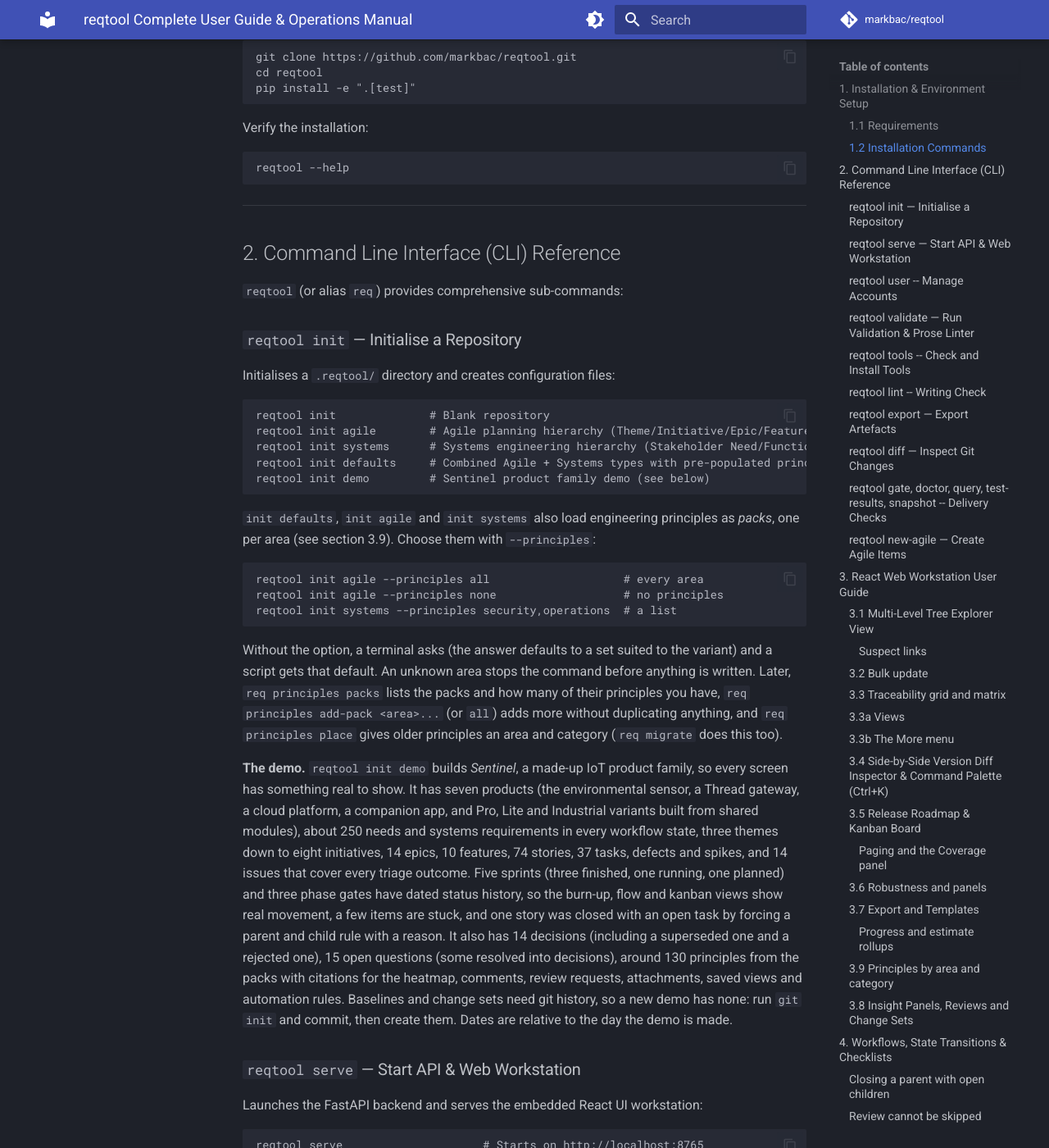
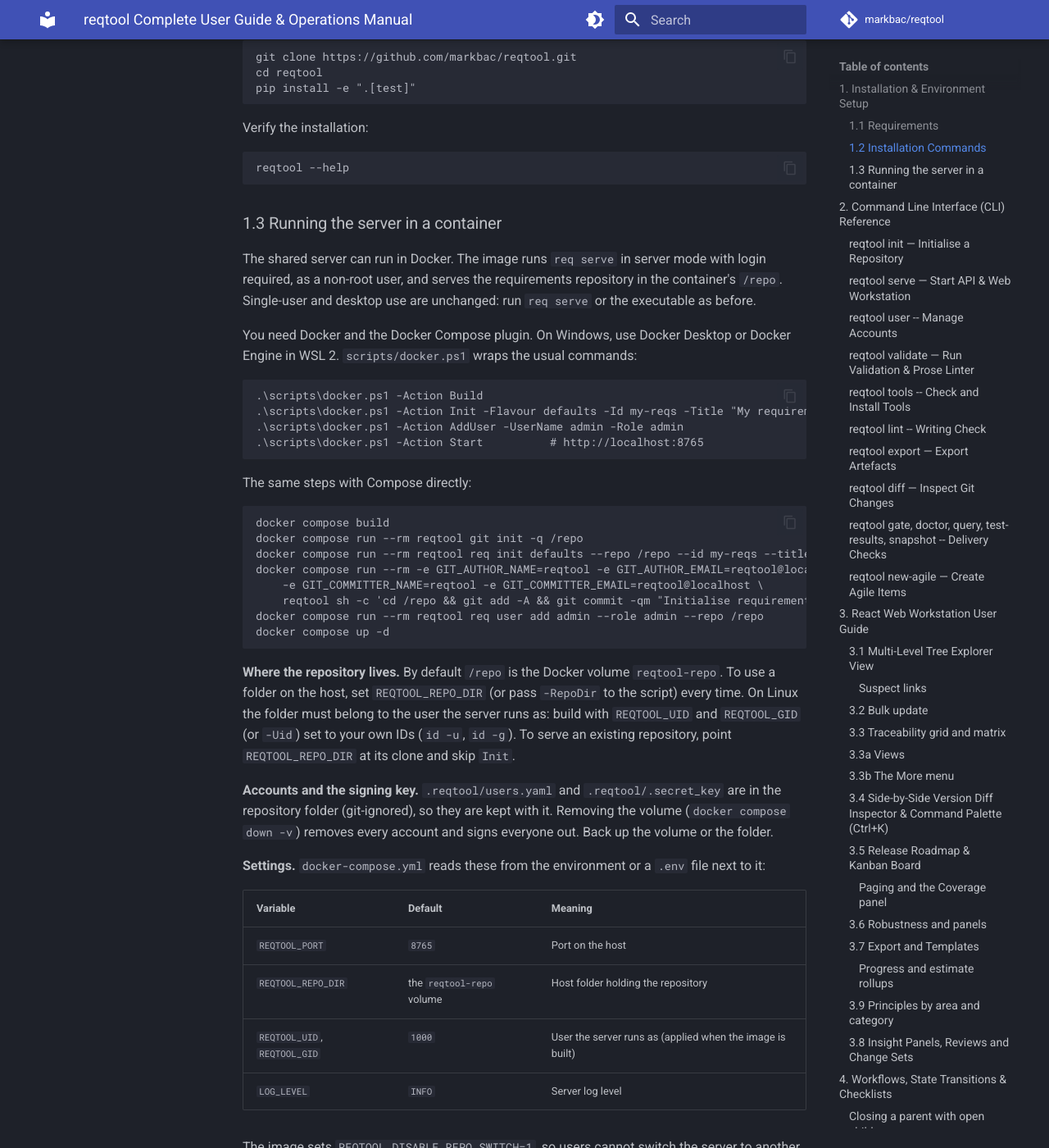
Before and after one commit to markbac/reqtool, an MkDocs documentation site: the page built from docs/USER_GUIDE.md, in a window 1280 px wide and 1400 px high, scrolled down 842 px. Shown: the whole window at 82% size. Built offline with MkDocs 1.6.1 and Material for MkDocs 9.7.7, drawn with Linux system fonts in a browser that asks for light colours; comment, search, counter and statistics services are not loaded; some of the changed text lies outside the part shown.

Commit message:
Deploy the server as a container: Dockerfile, Compose file and docker.ps1 (#367)
- Dockerfile: builds the UI in a Node stage, then installs reqtool on
  python:3.13-slim with git and openssh-client. Runs `req serve` in server
  mode with login required, as a non-root user (UID/GID build arguments),
  on the repository in /repo, with a health check on /health. Sets
  REQTOOL_DISABLE_REPO_SWITCH=1 and marks /repo as a safe git directory.
- docker-compose.yml: one service; /repo is the reqtool-repo volume, or a
  host folder with REQTOOL_REPO_DIR; port and user ID from the environment.
- scripts/docker.ps1: Build, Start, Stop, Restart, Status, Logs, Init
  (git init, req init, first commit), AddUser, Req and Shell.
- User Guide 1.3, scripts/README.md, README and CHANGELOG.

Co-Authored-By: Claude Opus 5.5 <noreply@anthropic.com>
Claude-Session: https://claude.ai/code/session_01WHtcxfCgS67K7ervJpJDjG

````diff
--- a/docs/USER_GUIDE.md
+++ b/docs/USER_GUIDE.md
@@ -34,6 +34,53 @@ Verify the installation:
 ```bash
 reqtool --help
 ```
+
+### 1.3 Running the server in a container
+
+The shared server can run in Docker. The image runs `req serve` in server mode with login required, as a non-root user, and serves the requirements repository in the container's `/repo`. Single-user and desktop use are unchanged: run `req serve` or the executable as before.
+
+You need Docker and the Docker Compose plugin. On Windows, use Docker Desktop or Docker Engine in WSL 2. `scripts/docker.ps1` wraps the usual commands:
+
+```powershell
+.\scripts\docker.ps1 -Action Build
+.\scripts\docker.ps1 -Action Init -Flavour defaults -Id my-reqs -Title "My requirements"
+.\scripts\docker.ps1 -Action AddUser -UserName admin -Role admin
+.\scripts\docker.ps1 -Action Start          # http://localhost:8765
+```
+
+The same steps with Compose directly:
+
+```bash
+docker compose build
+docker compose run --rm reqtool git init -q /repo
+docker compose run --rm reqtool req init defaults --repo /repo --id my-reqs --title "My requirements"
+docker compose run --rm -e GIT_AUTHOR_NAME=reqtool -e GIT_AUTHOR_EMAIL=reqtool@localhost \
+    -e GIT_COMMITTER_NAME=reqtool -e GIT_COMMITTER_EMAIL=reqtool@localhost \
+    reqtool sh -c 'cd /repo && git add -A && git commit -qm "Initialise requirements repository"'
+docker compose run --rm reqtool req user add admin --role admin --repo /repo
+docker compose up -d
+```
+
+**Where the repository lives.** By default `/repo` is the Docker volume `reqtool-repo`. To use a folder on the host, set `REQTOOL_REPO_DIR` (or pass `-RepoDir` to the script) every time. On Linux the folder must belong to the user the server runs as: build with `REQTOOL_UID` and `REQTOOL_GID` (or `-Uid`) set to your own IDs (`id -u`, `id -g`). To serve an existing repository, point `REQTOOL_REPO_DIR` at its clone and skip `Init`.
+
+**Accounts and the signing key.** `.reqtool/users.yaml` and `.reqtool/.secret_key` are in the repository folder (git-ignored), so they are kept with it. Removing the volume (`docker compose down -v`) removes every account and signs everyone out. Back up the volume or the folder.
+
+**Settings.** `docker-compose.yml` reads these from the environment or a `.env` file next to it:
+
+| Variable | Default | Meaning |
+|---|---|---|
+| `REQTOOL_PORT` | `8765` | Port on the host |
+| `REQTOOL_REPO_DIR` | the `reqtool-repo` volume | Host folder holding the repository |
+| `REQTOOL_UID`, `REQTOOL_GID` | `1000` | User the server runs as (applied when the image is built) |
+| `LOG_LEVEL` | `INFO` | Server log level |
+
+The image sets `REQTOOL_DISABLE_REPO_SWITCH=1`, so users cannot switch the server to another folder in the container.
+
+**Sync with a git remote.** For an SSH remote, put a deploy key and a `known_hosts` file in a folder and mount it read-only at `/home/reqtool/.ssh` (the commented line in `docker-compose.yml`). For HTTPS, use a URL with a token stored by a git credential helper in the container. Never build credentials into the image.
+
+**Behind a reverse proxy.** Terminate TLS at the proxy and forward to port 8765. Set `FORWARDED_ALLOW_IPS` to the proxy's address so the server trusts its `X-Forwarded-*` headers. Login cookies are then marked `Secure`.
+
+**Watching for changes.** The server notices files changed outside it (a `git pull` in the volume, an editor on the host folder). With Docker Desktop on Windows or macOS, changes made on the host side of a mounted folder are not always reported to the container. Keep the repository in the volume, or restart the server after changing files from outside.
 
 ---
 
````
Also changed, not shown: CHANGELOG.md (+3 -0 lines), README.md (+2 -0 lines), docker-compose.yml (added, +37 -0 lines), scripts/README.md (+18 -0 lines), 3 other files.
